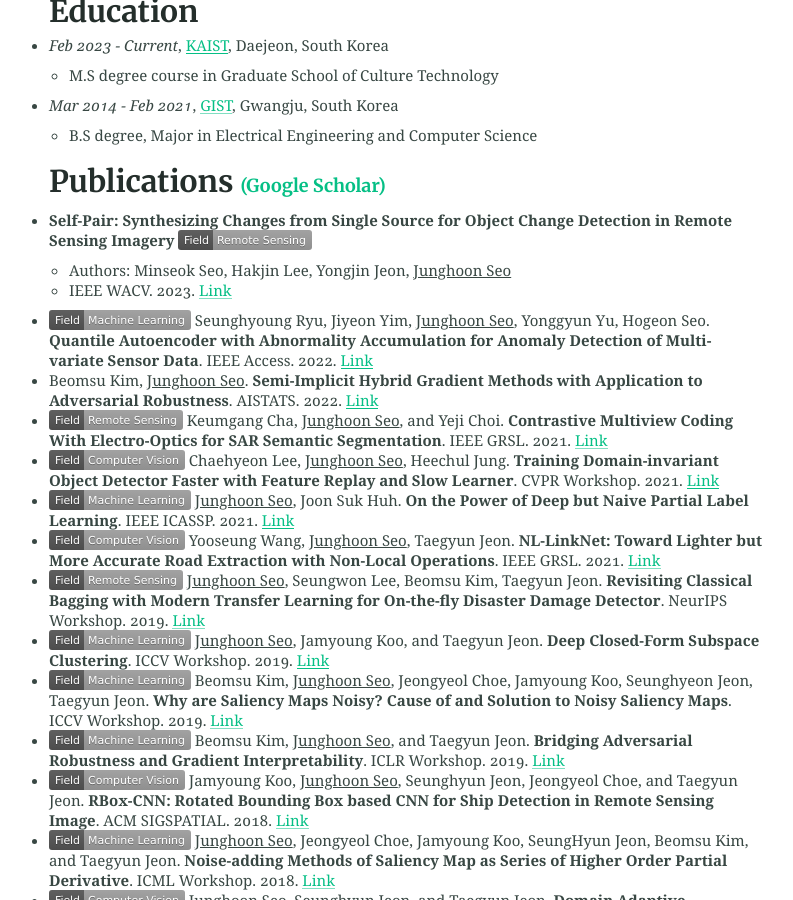
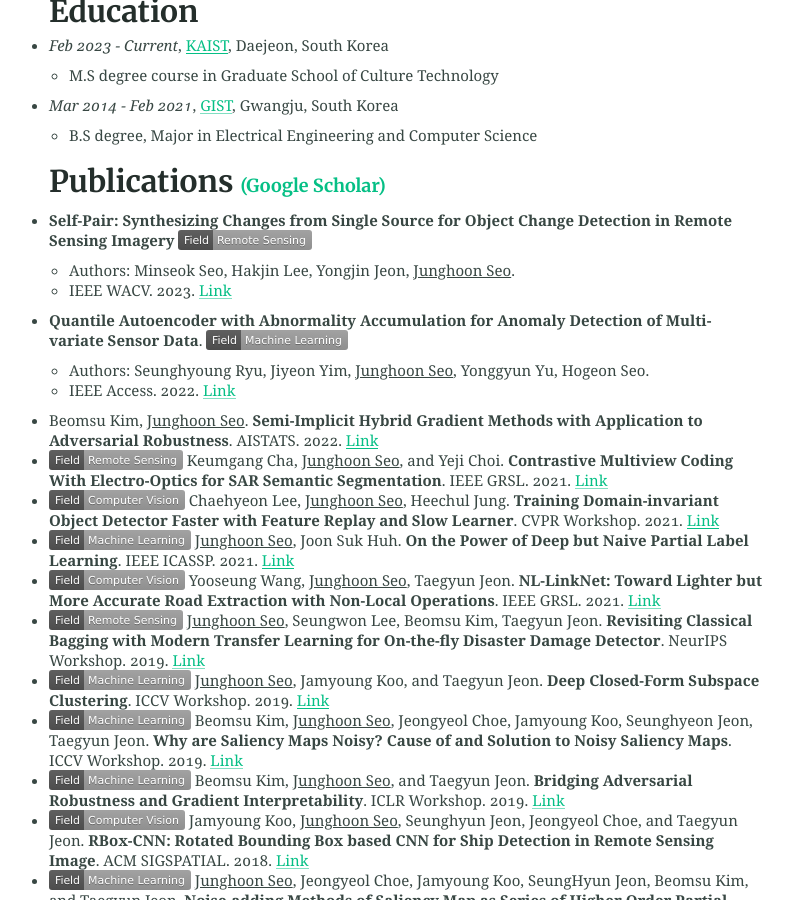
Before and after one commit to mikigom/mikigom.github.io, a Jekyll site: the page built from index.md, in a window 1280 px wide and 900 px high, scrolled down 801 px. Shown: the whole window, without its empty margins (234-1027 px from the left). Built offline with Jekyll 4.4.1, drawn with Linux system fonts in a browser that asks for light colours; some of the changed lines change nothing that is shown.

Commit message:
Update index.md

```diff
--- a/index.md
+++ b/index.md
@@ -23,9 +23,11 @@
 
 ### Publications <span style="font-size:0.6em;">[(Google Scholar)](https://scholar.google.com/citations?user=9KBQk-YAAAAJ&hl=en)</span>
 * **Self-Pair: Synthesizing Changes from Single Source for Object Change Detection in Remote Sensing Imagery** <img height="10" src="/assets/Field-Remote Sensing-lightgrey.svg">
-  * Authors: Minseok Seo, Hakjin Lee, Yongjin Jeon, <U>Junghoon Seo</U>
-  * IEEE WACV. 2023. [Link](https://openaccess.thecvf.com/content/WACV2023/html/Seo_Self-Pair_Synthesizing_Changes_From_Single_Source_for_Object_Change_Detection_WACV_2023_paper.html)
-* ![machine-learning](/assets/Field-Machine Learning-lightgrey.svg){:height="10px"} Seunghyoung Ryu, Jiyeon Yim, <U>Junghoon Seo</U>, Yonggyun Yu, Hogeon Seo. **Quantile Autoencoder with Abnormality Accumulation for Anomaly Detection of Multi-variate Sensor Data**. IEEE Access. 2022. [Link](https://ieeexplore.ieee.org/abstract/document/9810961/)
+  - Authors: Minseok Seo, Hakjin Lee, Yongjin Jeon, <U>Junghoon Seo</U>.
+  - IEEE WACV. 2023. [Link](https://openaccess.thecvf.com/content/WACV2023/html/Seo_Self-Pair_Synthesizing_Changes_From_Single_Source_for_Object_Change_Detection_WACV_2023_paper.html)
+* **Quantile Autoencoder with Abnormality Accumulation for Anomaly Detection of Multi-variate Sensor Data**. <img height="10" src="/assets/Field-Machine Learning-lightgrey.svg">
+  - Authors: Seunghyoung Ryu, Jiyeon Yim, <U>Junghoon Seo</U>, Yonggyun Yu, Hogeon Seo.
+  - IEEE Access. 2022. [Link](https://ieeexplore.ieee.org/abstract/document/9810961/)
 * Beomsu Kim, <U>Junghoon Seo</U>. **Semi-Implicit Hybrid Gradient Methods with Application to Adversarial Robustness**. AISTATS. 2022. [Link](https://arxiv.org/abs/2202.10523)
 * ![remote-sensing](/assets/Field-Remote Sensing-lightgrey.svg){:height="10px"} Keumgang Cha, <U>Junghoon Seo</U>, and Yeji Choi. **Contrastive Multiview Coding With Electro-Optics for SAR Semantic Segmentation**. IEEE GRSL. 2021. [Link](https://ieeexplore.ieee.org/abstract/document/9537157?casa_token=BKmjojS1rVUAAAAA:fGEfg34u8sfBOI0rtnaq2vs2wNbFGDr3cjH-Hr9zHkKWsNwaa1EsNywaRz62t6V4jABWErGoPg)
 * ![computer-vision](/assets/Field-Computer Vision-lightgrey.svg){:height="10px"} Chaehyeon Lee, <U>Junghoon Seo</U>, Heechul Jung. **Training Domain-invariant Object Detector Faster with Feature Replay and Slow Learner**. CVPR Workshop. 2021. [Link](https://arxiv.org/abs/2105.14693)
```
